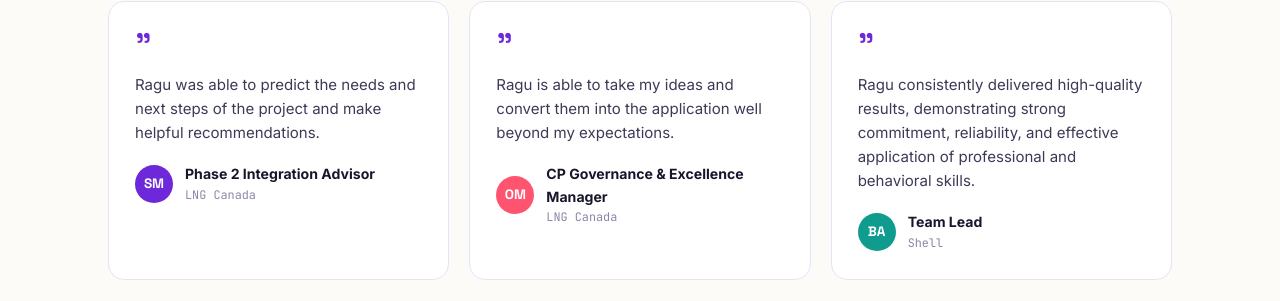
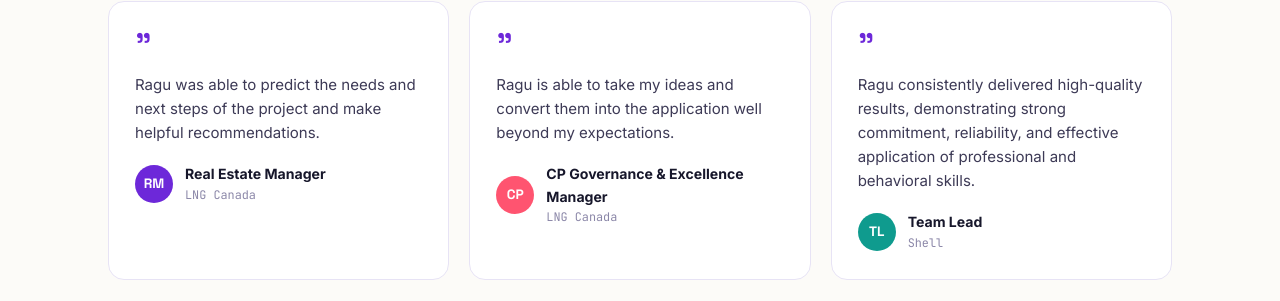
Before and after one commit to raguramz/wesbite, a plain HTML site: page index.html in a window 1280 px wide. Shown: the part 3038-3339 px from the top of the page. Drawn offline with Linux system fonts and the light colour scheme.

Commit message:
Update testimonials with new names and roles

```diff
--- a/index.html
+++ b/index.html
@@ -357,15 +357,15 @@
         <span class="quote-mark">"</span>
         <p>Ragu was able to predict the needs and next steps of the project and make helpful recommendations.</p>
         <div class="testi-who">
-          <div class="testi-avatar" style="background:var(--violet);">SM</div>
-          <div><div class="name">Phase 2 Integration Advisor </div><div class="role">LNG Canada</div></div>
+          <div class="testi-avatar" style="background:var(--violet);">RM</div>
+          <div><div class="name">Real Estate Manager</div><div class="role">LNG Canada</div></div>
         </div>
       </div>
       <div class="testi-card">
         <span class="quote-mark">"</span>
         <p>Ragu is able to take my ideas and convert them into the application well beyond my expectations.</p>
         <div class="testi-who">
-          <div class="testi-avatar" style="background:var(--coral);">OM</div>
+          <div class="testi-avatar" style="background:var(--coral);">CP</div>
           <div><div class="name">CP Governance & Excellence Manager</div><div class="role">LNG Canada</div></div>
         </div>
       </div>
@@ -373,7 +373,7 @@
         <span class="quote-mark">"</span>
         <p>Ragu consistently delivered high-quality results, demonstrating strong commitment, reliability, and effective application of professional and behavioral skills.</p>
         <div class="testi-who">
-          <div class="testi-avatar" style="background:var(--teal);">BA</div>
+          <div class="testi-avatar" style="background:var(--teal);">TL</div>
           <div><div class="name">Team Lead</div><div class="role">Shell</div></div>
         </div>
       </div>
```
